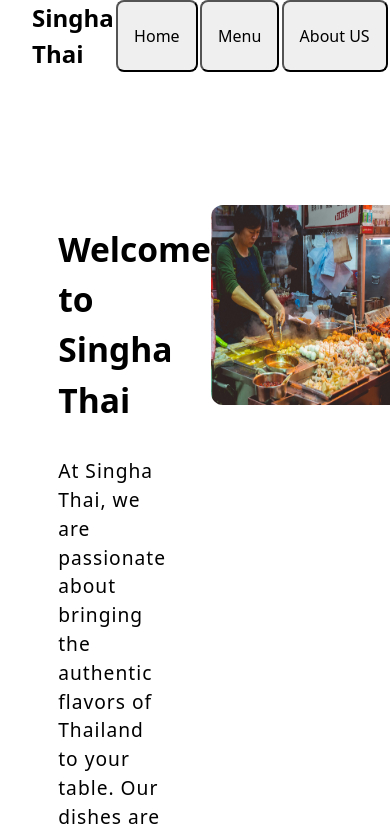
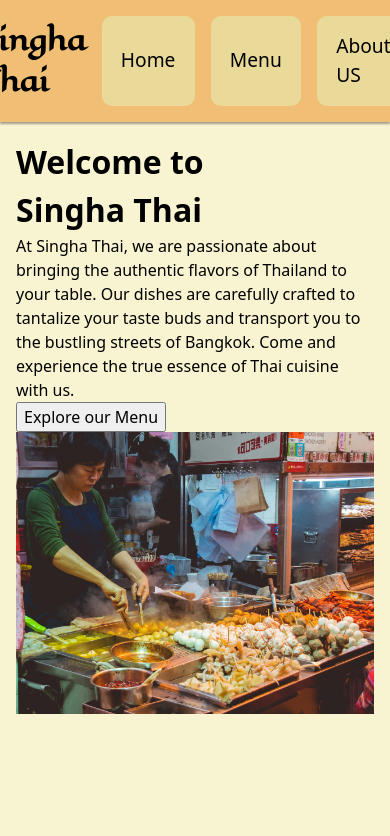
Before and after one commit to rishavvbasnett/Restaurant-Page, a website built with webpack: page src/index.html in a window 390 px wide. Shown: the top 836 px of the page. Built offline with nearby package versions, Linux system fonts and the light colour scheme.

Commit message:
Update layout, USE JS to make element through DOM
- Update CSS to make div content more responsive
- Use js to make the entire div content homepage
- Suggestion: Make other pages in diff modules

```diff
--- /dev/null
+++ b/src/home.js
@@ -0,0 +1,34 @@
+import "./reset.css"
+import "./styles.css"
+import homepageImg from "./images/homepageImg.jpg"
+
+
+console.log("TEST TEST")
+
+const pageLoad = () => {
+    const header = document.createElement("h1")
+    header.textContent = "Welcome to Singha Thai"
+
+    const leftBox = document.createElement("div")
+        leftBox.classList.add("leftBox")
+    const leftText = document.createElement("p")
+        leftText.textContent = "At Singha Thai, we are passionate about bringing the authentic flavors of Thailand to your table. Our dishes are carefully crafted to tantalize your taste buds and transport you to the bustling streets of Bangkok. Come and experience the true essence of Thai cuisine with us."
+    const leftBtn = document.createElement("button")
+        leftBtn.textContent = "Explore our Menu"
+
+    leftBox.appendChild(leftText)
+    leftBox.appendChild(leftBtn)
+
+
+    const rightBox = document.createElement("div")
+        rightBox.classList.add("rightBox")
+    const rightImg = document.createElement("img")
+        rightImg.src = homepageImg
+
+    rightBox.appendChild(rightImg)
+    const contentBox = document.querySelector("#content")
+    contentBox.appendChild(header)
+    contentBox.appendChild(leftBox)
+    contentBox.appendChild(rightBox)
+}
+export { pageLoad }
--- a/src/index.html
+++ b/src/index.html
@@ -15,12 +15,7 @@
         </nav>
     </header>
     <div id="content">
-        <div class="center">
-            <h1>Welcome to Singha Thai</h1>
-            <p>At Singha Thai, we are passionate about bringing the authentic flavors of Thailand to your table. Our dishes are carefully crafted to tantalize your taste buds and transport you to the bustling streets of Bangkok. Come and experience the true essence of Thai cuisine with us</p>
-            <button>Explore our Menu</button>
-        </div>
-        <img src="./images/homepageImg.jpg" alt="A Lady Cooking Thai Food">
+
     </div>
 </body>
 </html>
--- a/src/index.js
+++ b/src/index.js
@@ -1,4 +1,3 @@
-import "./reset.css"
-import "./styles.css"
+import { pageLoad } from "./home.js";
 
-console.log("TEST TEST")
+pageLoad()
--- a/src/styles.css
+++ b/src/styles.css
@@ -1,71 +1,49 @@
 body {
-    display: grid;
-    grid-template-rows: 40px minmax(500px, 1fr);
-    height:98vh;
-}
-header {
-    display: grid;
-    grid-template-columns: minmax(auto, 0.7fr);
-}
-header>.logo {
-    font-size: x-large;
-    font-weight: bold;
-    align-self: self-end;
-    padding-left: clamp(0.8rem, 2rem, 3rem);
-}
-nav>button {
-    width: max-content;
-    padding: 0.5rem 1rem;
-    border-radius: 8px;
-}
-nav{
-    display: flex;
-    justify-content: space-evenly;
-    grid-area: 1/2/2/3;
-}
-#content {
-    display: grid;
-    padding: clamp(50px, 5%, 6%) clamp(1rem, 10%, 21%);
-    grid-template-rows: minmax(auto, 0.2fr) minmax(200px, 1fr) auto;
-    grid-template-columns: repeat(2, minmax(120px, 1fr));
-    grid-template-areas:
-    ". ."
-    "center img"
-    ". ."
-    ;
-    column-gap: 2rem;
+    height: 98vh;
+    background-color: rgb(248, 244, 209);
 }
 
-#content>.center {
-    padding: 1.2rem;
-    grid-area: center;
+@font-face {
+    font-family: "logoFont";
+    src: url("./fonts/EagleLake-Regular.woff2") format("woff2");
+    font-weight: normal;
+}
+
+header {
+    padding: 1rem clamp(1rem, 4vw, 80px);
+
     display: flex;
-    flex-direction: column;
-    align-items: flex-start;
-    gap: 2rem;
+    justify-content: center;
+    gap: clamp(1rem, 2vw, 50px);
+
+    background-color: rgb(240, 191, 117);
+    align-items: center;
+    box-shadow: 0 2px 2px rgba(126, 120, 112, 0.7);
 }
-.center h1 {
-    font-size: 2.1rem;
+
+.logo {
+    font-family: "logoFont", system-ui, -apple-system, BlinkMacSystemFont, 'Segoe UI', Roboto, Oxygen, Ubuntu, Cantarell, 'Open Sans', 'Helvetica Neue', sans-serif;
+    font-size: 1.7rem;
+    font-weight: bold;
 }
-.center>p {
+
+nav {
+    display: flex;
+    gap: 1rem;
+}
+
+nav>button {
+    all: unset;
+    padding: 1rem 1.2rem;
+    border-radius: 10px;
+    background-color: rgb(234, 218, 153);
+
     font-size: 1.2rem;
-    line-height: 1.5;
-    text-align: start;
-    letter-spacing: 1px;
+    font-weight: 500;
 }
-#content>img {
-    grid-area: img;
-    align-self: start;
-    min-height: 200px;
-    min-width: 200px;
-    border-radius: 12px;
+
+#content {
+    max-width: 900px;
+    margin: 0 auto;
+    padding: clamp(1rem, 4vw, 80px);
 }
-.center>button {
-    grid-area: button;
-    justify-self: start;
-    align-self: start;
-
-    width: max-content;
-    padding: 0.5rem 1rem;
-    border-radius: 8px;
-}
--- a/webpack.config.js
+++ b/webpack.config.js
@@ -25,7 +25,15 @@ module.exports = {
                 generator: {
                     filename: "images/[name][ext]"
                 }
-            }
+            },
+            {
+                test: /\.(woff|woff2|eot|ttf|otf)$/i,
+                type: 'asset/resource',
+                generator: {
+                    filename: 'fonts/[name].[ext]',
+                }
+            },
+
         ]
     },
     plugins: [
```
Also changed, not shown: src/fonts/EagleLake-Regular.woff2 (added).
